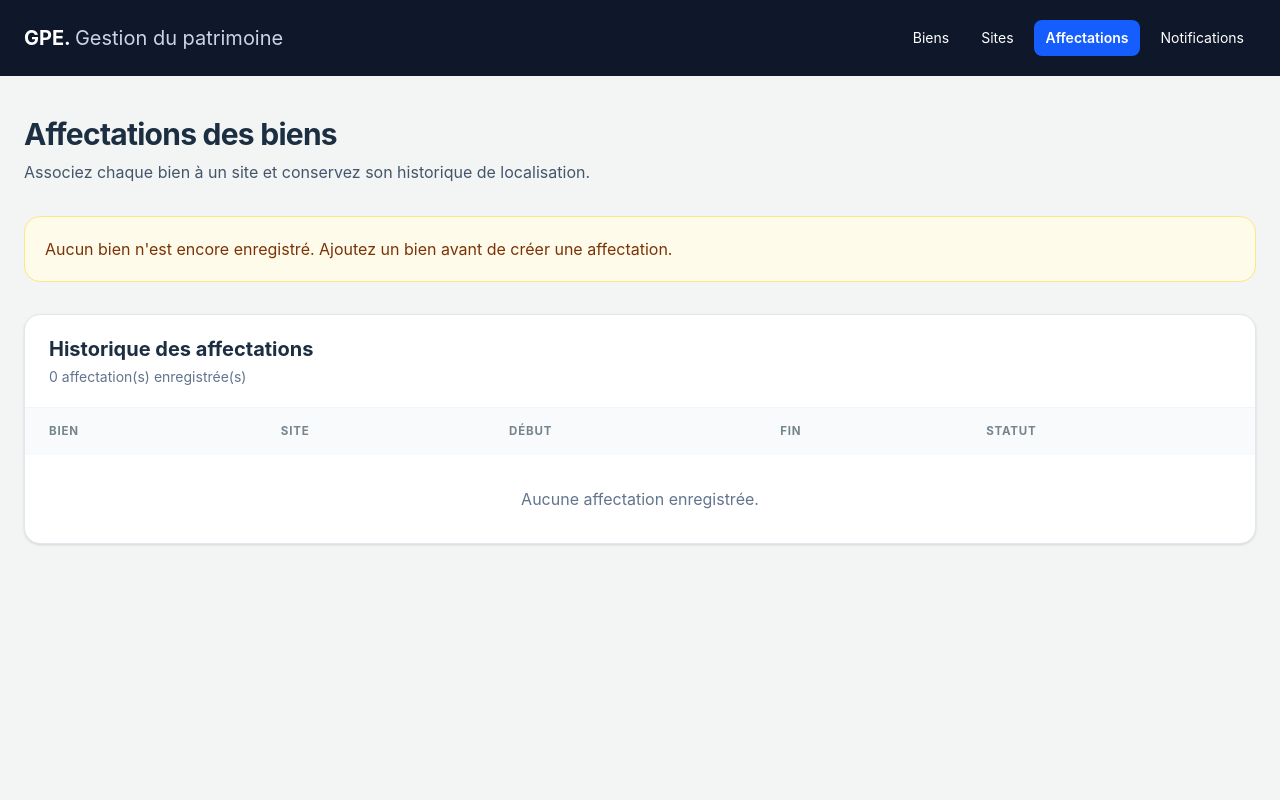
After one commit to goliamelerolande-lab/gestion-patrimoine-etat, a Laravel app: template services/patrimoine/resources/views/affectations.blade.php in a window 1280 px wide. The commit adds this page. Run offline with Laravel 12, Linux system fonts and the light colour scheme; the template is opened without the code that fills it, so the values that code supplies are empty; style sheets or scripts are compiled from the project's sources.

```diff
--- /dev/null
+++ b/services/patrimoine/app/Http/Controllers/AffectationProxyController.php
@@ -0,0 +1,33 @@
+<?php
+
+namespace App\Http\Controllers;
+
+use Illuminate\Http\JsonResponse;
+use Illuminate\Http\Request;
+use Illuminate\Support\Facades\Http;
+
+class AffectationProxyController extends Controller
+{
+    public function store(Request $request): JsonResponse
+    {
+        $validated = $request->validate([
+            'bien_id' => 'required|integer',
+            'site_id' => 'required|integer',
+            'date_debut' => 'required|date',
+            'date_fin' => 'nullable|date|after_or_equal:date_debut',
+        ]);
+        $validated['user_id'] = (int) $request->session()->get('admin_user.id');
+
+        try {
+            $response = Http::connectTimeout(3)
+                ->timeout(45)
+                ->withToken((string) $request->session()->get('admin_token'))
+                ->acceptJson()
+                ->post(rtrim(config('services.localisation.url'), '/').'/api/affectations', $validated);
+        } catch (\Throwable) {
+            return response()->json(['message' => 'Le service Localisation est momentanement indisponible.'], 503);
+        }
+
+        return response()->json($response->json(), $response->status());
+    }
+}
--- /dev/null
+++ b/services/patrimoine/resources/views/affectations.blade.php
@@ -0,0 +1,146 @@
+<!DOCTYPE html>
+<html lang="fr">
+<head>
+    <meta charset="UTF-8">
+    <meta name="viewport" content="width=device-width, initial-scale=1.0">
+    <meta name="csrf-token" content="{{ csrf_token() }}">
+    <title>Affectations - GPE</title>
+    @vite(['resources/css/app.css', 'resources/js/app.js'])
+</head>
+<body class="min-h-screen bg-slate-50 font-sans text-slate-800">
+    <header class="bg-slate-900 text-white">
+        <div class="mx-auto flex max-w-7xl flex-wrap items-center justify-between gap-4 px-6 py-5">
+            <a href="/" class="text-xl font-bold">GPE. <span class="font-normal text-slate-300">Gestion du patrimoine</span></a>
+            <nav class="flex flex-wrap gap-2 text-sm">
+                <a href="/biens" class="rounded-lg px-3 py-2 hover:bg-slate-800">Biens</a>
+                <a href="/sites" class="rounded-lg px-3 py-2 hover:bg-slate-800">Sites</a>
+                <a href="/affectations" class="rounded-lg bg-blue-600 px-3 py-2 font-semibold">Affectations</a>
+                <a href="/notifications" class="rounded-lg px-3 py-2 hover:bg-slate-800">Notifications</a>
+            </nav>
+        </div>
+    </header>
+
+    <main class="mx-auto max-w-7xl space-y-8 px-6 py-10">
+        <div>
+            <h1 class="text-3xl font-bold tracking-tight">Affectations des biens</h1>
+            <p class="mt-2 text-slate-600">Associez chaque bien &agrave; un site et conservez son historique de localisation.</p>
+        </div>
+
+        @if($biens->isEmpty() || $sites->isEmpty())
+            <section class="rounded-2xl border border-amber-200 bg-amber-50 p-5 text-amber-900">
+                @if($biens->isEmpty())
+                    <p>Aucun bien n'est encore enregistr&eacute;. Ajoutez un bien avant de cr&eacute;er une affectation.</p>
+                @elseif($sites->isEmpty())
+                    <p>Aucun site n'est encore enregistr&eacute;. <a class="font-bold underline" href="/sites">Ajoutez un site</a> avant de cr&eacute;er une affectation.</p>
+                @endif
+            </section>
+        @else
+            <section class="rounded-2xl border border-slate-200 bg-white p-6 shadow-sm">
+                <h2 class="text-xl font-bold">Nouvelle affectation</h2>
+                <p class="mt-1 text-sm text-slate-500">L'utilisateur connect&eacute; sera enregistr&eacute; comme responsable de l'op&eacute;ration.</p>
+                <form id="affectationForm" class="mt-6 grid gap-5 md:grid-cols-2">
+                    @csrf
+                    <label class="text-sm font-semibold">Bien
+                        <select name="bien_id" required class="mt-1 w-full rounded-lg border border-slate-300 px-3 py-2.5">
+                            <option value="">Choisir un bien</option>
+                            @foreach($biens as $bien)
+                                <option value="{{ $bien->id }}" @selected($selectedBienId === (int) $bien->id)>{{ $bien->code_inventaire }} — {{ $bien->libelle }}</option>
+                            @endforeach
+                        </select>
+                    </label>
+                    <label class="text-sm font-semibold">Site
+                        <select name="site_id" required class="mt-1 w-full rounded-lg border border-slate-300 px-3 py-2.5">
+                            <option value="">Choisir un site</option>
+                            @foreach($sites as $site)
+                                <option value="{{ $site['id'] }}">{{ $site['code'] }} — {{ $site['nom'] }} ({{ $site['ville'] ?? 'Ville non renseign&eacute;e' }})</option>
+                            @endforeach
+                        </select>
+                    </label>
+                    <label class="text-sm font-semibold">Date de d&eacute;but
+                        <input name="date_debut" type="date" required value="{{ now()->toDateString() }}" class="mt-1 w-full rounded-lg border border-slate-300 px-3 py-2.5">
+                    </label>
+                    <label class="text-sm font-semibold">Date de fin <span class="font-normal text-slate-500">(facultative)</span>
+                        <input name="date_fin" type="date" class="mt-1 w-full rounded-lg border border-slate-300 px-3 py-2.5">
+                    </label>
+                    <p class="text-sm text-slate-500 md:col-span-2">Lors d'un changement de site, l'affectation pr&eacute;c&eacute;dente sera cl&ocirc;tur&eacute;e la veille de la nouvelle date de d&eacute;but.</p>
+                    <div class="md:col-span-2">
+                        <button type="submit" class="rounded-xl bg-primary px-5 py-3 font-bold text-white shadow hover:bg-blue-800">Enregistrer l'affectation</button>
+                    </div>
+                </form>
+                <p id="affectationStatus" role="status" aria-live="polite" class="mt-4 hidden rounded-lg p-3 text-sm"></p>
+            </section>
+        @endif
+
+        <section class="overflow-hidden rounded-2xl border border-slate-200 bg-white shadow-sm">
+            <div class="border-b border-slate-100 px-6 py-5">
+                <h2 class="text-xl font-bold">Historique des affectations</h2>
+                <p class="mt-1 text-sm text-slate-500">{{ $affectations->count() }} affectation(s) enregistr&eacute;e(s)</p>
+            </div>
+            <div class="overflow-x-auto">
+                <table class="w-full min-w-[760px] text-left">
+                    <thead class="bg-slate-50 text-xs uppercase tracking-wide text-slate-500">
+                        <tr>
+                            <th class="px-6 py-4">Bien</th>
+                            <th class="px-6 py-4">Site</th>
+                            <th class="px-6 py-4">D&eacute;but</th>
+                            <th class="px-6 py-4">Fin</th>
+                            <th class="px-6 py-4">Statut</th>
+                        </tr>
+                    </thead>
+                    <tbody class="divide-y divide-slate-100">
+                        @forelse($affectations as $affectation)
+                            <tr>
+                                <td class="px-6 py-4"><strong>{{ $affectation['bien_code'] }}</strong><span class="block text-sm text-slate-500">{{ $affectation['bien_libelle'] }}</span></td>
+                                <td class="px-6 py-4"><strong>{{ $affectation['site_code'] }}</strong><span class="block text-sm text-slate-500">{{ $affectation['site_nom'] }}</span></td>
+                                <td class="px-6 py-4">{{ \Illuminate\Support\Carbon::parse($affectation['date_debut'])->format('d/m/Y') }}</td>
+                                <td class="px-6 py-4">{{ $affectation['date_fin'] ? \Illuminate\Support\Carbon::parse($affectation['date_fin'])->format('d/m/Y') : '—' }}</td>
+                                <td class="px-6 py-4">
+                                    <span class="rounded-full px-3 py-1 text-xs font-semibold {{ $affectation['date_fin'] ? 'bg-slate-100 text-slate-600' : 'bg-emerald-100 text-emerald-700' }}">{{ $affectation['date_fin'] ? 'Termin&eacute;e' : 'En cours' }}</span>
+                                </td>
+                            </tr>
+                        @empty
+                            <tr><td colspan="5" class="px-6 py-8 text-center text-slate-500">Aucune affectation enregistr&eacute;e.</td></tr>
+                        @endforelse
+                    </tbody>
+                </table>
+            </div>
+        </section>
+    </main>
+
+    <script>
+        const form = document.getElementById('affectationForm');
+        form?.addEventListener('submit', async (event) => {
+            event.preventDefault();
+            const button = form.querySelector('button[type="submit"]');
+            const status = document.getElementById('affectationStatus');
+            button.disabled = true;
+            status.classList.add('hidden');
+
+            const payload = Object.fromEntries(new FormData(form).entries());
+            delete payload._token;
+
+            try {
+                const response = await fetch('/gestion/affectations', {
+                    method: 'POST',
+                    headers: {
+                        'Accept': 'application/json',
+                        'Content-Type': 'application/json',
+                        'X-CSRF-TOKEN': document.querySelector('meta[name="csrf-token"]').content
+                    },
+                    body: JSON.stringify(payload)
+                });
+                const result = await response.json().catch(() => ({}));
+                if (!response.ok) {
+                    const firstError = result.errors ? Object.values(result.errors)[0]?.[0] : null;
+                    throw new Error(firstError || result.message || 'Enregistrement impossible.');
+                }
+                window.location.reload();
+            } catch (error) {
+                status.textContent = error.message || 'Le service est momentanement indisponible.';
+                status.className = 'mt-4 rounded-lg bg-red-50 p-3 text-sm text-red-700';
+                button.disabled = false;
+            }
+        });
+    </script>
+</body>
+</html>
--- a/services/patrimoine/resources/views/biens.blade.php
+++ b/services/patrimoine/resources/views/biens.blade.php
@@ -61,6 +61,7 @@
                                 <button type="button" onclick="ouvrirModalVoir({{ Js::from($bien) }})" title="Voir" class="rounded-lg bg-blue-50 p-2 text-blue-700 hover:bg-blue-600 hover:text-white"><i class="fas fa-eye"></i></button>
                                 <button type="button" onclick="ouvrirModalModifier({{ Js::from($bien) }})" title="Modifier" class="rounded-lg bg-amber-50 p-2 text-amber-700 hover:bg-amber-500 hover:text-white"><i class="fas fa-pen"></i></button>
                                 <button type="button" onclick="supprimerBien({{ $bien->id }}, this)" title="Supprimer" class="rounded-lg bg-red-50 p-2 text-red-700 hover:bg-red-600 hover:text-white"><i class="fas fa-trash"></i></button>
+                                <a href="/affectations?bien_id={{ $bien->id }}" title="Affecter a un site" class="rounded-lg bg-violet-50 p-2 text-violet-700 hover:bg-violet-600 hover:text-white"><i class="fas fa-location-dot"></i></a>
                             </div>
                         </td>
                     </tr>
--- a/services/patrimoine/resources/views/sites.blade.php
+++ b/services/patrimoine/resources/views/sites.blade.php
@@ -27,6 +27,7 @@
     <main class="flex-1 p-10 overflow-y-auto bg-white/80">
                 <div class="mb-8 flex flex-wrap items-center justify-between gap-4">
             <div><h1 class="text-3xl font-bold">Sites & Localisations</h1><p class="mt-1 text-slate-500">Gérez les lieux d’affectation du patrimoine.</p></div>
+            <a href="/affectations" class="rounded-xl border border-slate-300 bg-white px-5 py-3 font-bold text-slate-700 hover:bg-slate-50">Affectations</a>
             <button type="button" onclick="ouvrirFormulaireSite()" class="rounded-xl bg-primary px-5 py-3 font-bold text-white shadow-lg hover:bg-emerald-800"><i class="fas fa-plus mr-2"></i>Nouveau site</button>
         </div>
         <div class="bg-white rounded-2xl shadow-lg border border-slate-100 overflow-hidden">
--- a/services/patrimoine/routes/web.php
+++ b/services/patrimoine/routes/web.php
@@ -1,5 +1,6 @@
 <?php
 
+use App\Http\Controllers\AffectationProxyController;
 use App\Http\Controllers\AuthSessionController;
 use App\Http\Controllers\UserManagementController;
 use App\Http\Middleware\EnsureAdminSession;
@@ -112,6 +113,60 @@ Route::get('/sites', function () {
     return view('sites', compact('sites'));
 })->name('sites.index');
 
+Route::get('/affectations', function () {
+    if (! session()->has('admin_user.id')) {
+        return redirect()->route('login')->withErrors([
+            'email' => 'Connectez-vous comme administrateur pour enregistrer une affectation.',
+        ]);
+    }
+
+    $biens = Bien::query()
+        ->select(['id', 'code_inventaire', 'libelle'])
+        ->orderBy('code_inventaire')
+        ->get();
+
+    try {
+        $sitesResponse = Http::connectTimeout(3)
+            ->timeout(15)
+            ->get(rtrim(config('services.localisation.url'), '/').'/api/sites');
+        $affectationsResponse = Http::connectTimeout(3)
+            ->timeout(15)
+            ->get(rtrim(config('services.localisation.url'), '/').'/api/affectations');
+    } catch (Throwable) {
+        abort(503, 'Le service Localisation est momentanement indisponible.');
+    }
+
+    abort_unless(
+        $sitesResponse->successful() && $affectationsResponse->successful(),
+        503,
+        'Impossible de charger les donnees de localisation.',
+    );
+
+    $sites = collect($sitesResponse->json() ?? [])->keyBy('id');
+    $biensById = $biens->keyBy('id');
+    $affectations = collect($affectationsResponse->json() ?? [])
+        ->map(function (array $affectation) use ($sites, $biensById): array {
+            $site = $sites->get($affectation['site_id']);
+            $bien = $biensById->get($affectation['bien_id']);
+            $affectation['site_code'] = $site['code'] ?? 'Site supprime';
+            $affectation['site_nom'] = $site['nom'] ?? 'Site supprime';
+            $affectation['bien_code'] = $bien?->code_inventaire ?? 'Bien supprime';
+            $affectation['bien_libelle'] = $bien?->libelle ?? 'Bien supprime';
+
+            return $affectation;
+        })
+        ->sortByDesc('date_debut')
+        ->values();
+
+    $currentUserId = (int) session('admin_user.id');
+    $selectedBienId = (int) request('bien_id');
+
+    return view('affectations', compact('biens', 'sites', 'affectations', 'currentUserId', 'selectedBienId'));
+})->middleware(EnsureAdminSession::class)->name('affectations.index');
+
+Route::middleware(EnsureAdminSession::class)->post('/gestion/affectations', [AffectationProxyController::class, 'store'])
+    ->name('affectations.store');
+
 Route::get('/connexion', [AuthSessionController::class, 'create'])->name('login');
 Route::post('/connexion', [AuthSessionController::class, 'store'])->name('login.store');
 Route::post('/deconnexion', [AuthSessionController::class, 'destroy'])->middleware(EnsureAdminSession::class)->name('logout');
```
Also changed, not shown: docs/analyse-reflexive.md (added, +75 -0 lines), docs/guide-utilisation.md (+12 -4 lines), services/localisation/app/Http/Controllers/AffectationController.php (+38 -6 lines).
